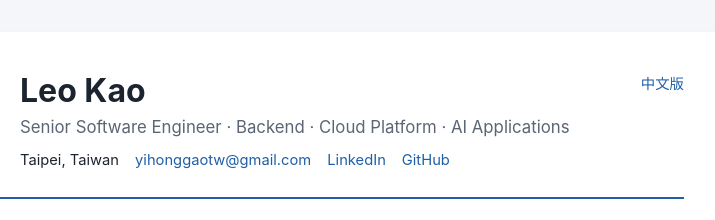
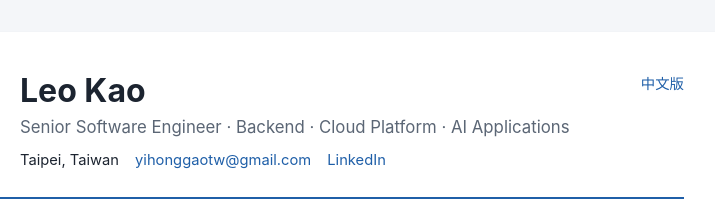
Before and after one commit to YihongGao/YihongGao.github.io, a plain HTML site: page index.html in a window 1280 px wide. Shown: the top 220 px of the page, 348-1063 px from the left. Drawn offline with Linux system fonts and the light colour scheme.

Commit message:
chore: remove GitHub profile link from CV contact
Co-Authored-By: Claude Opus 5.5 <noreply@anthropic.com>

```diff
--- a/index.html
+++ b/index.html
@@ -19,7 +19,6 @@
             <li>Taipei, Taiwan</li>
             <li><a href="mailto:yihonggaotw@gmail.com">yihonggaotw@gmail.com</a></li>
             <li><a href="https://www.linkedin.com/in/yihong-gao-tw">LinkedIn</a></li>
-            <li><a href="https://github.com/YihongGao">GitHub</a></li>
           </ul>
         </div>
         <a class="lang-switch" href="zh.html" hreflang="zh-Hant">中文版</a>
```
Also changed, not shown: zh.html (+0 -1 lines).
